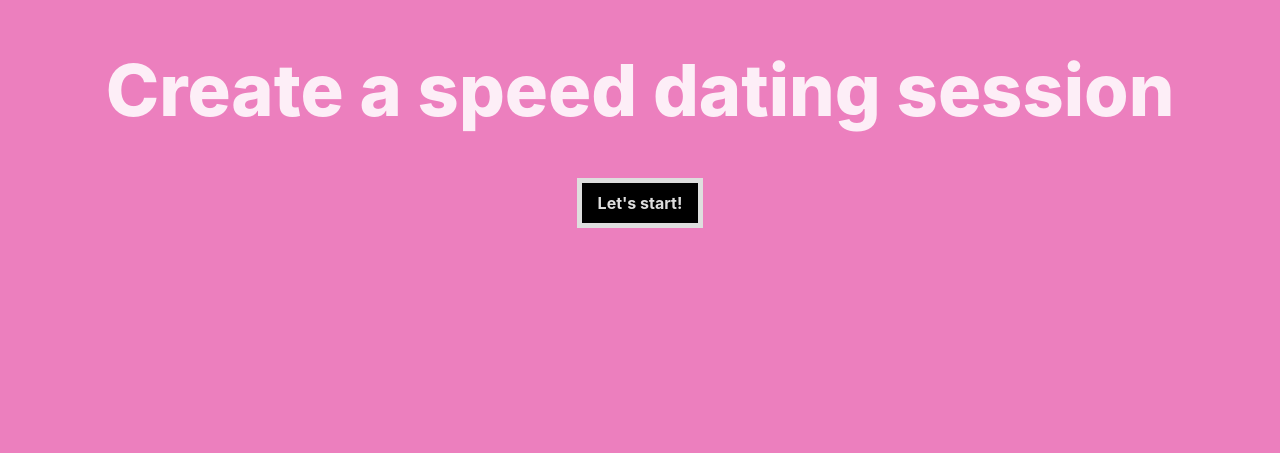
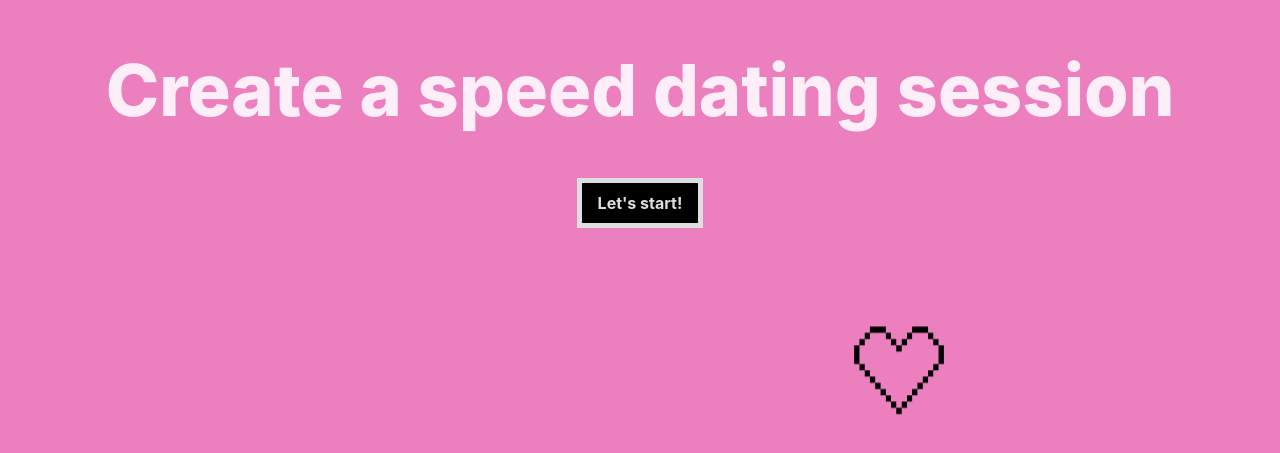
Before and after one commit to madstone0-0/speed-dating, a React (Vite) app in the folder frontend/: page / in a window 1280 px wide. Shown: the part 277-730 px from the top of the page. Built offline with nearby package versions, Linux system fonts and the light colour scheme; no server answers; the HTML template or start-up script is replaced by a standard one.

Commit message:
animated heart component

```diff
--- /dev/null
+++ b/frontend/src/Components/heart.tsx
@@ -0,0 +1,45 @@
+import { useEffect, useRef, useState } from "react";
+import heart from './../assets/heart.png';
+import '../styles/heart.css'
+
+export function Heart(){
+    const x = useRef<number>(Math.random()*window.innerWidth);
+    const y = useRef<number>(Math.random()*window.innerHeight);
+
+    const animationReference = useRef(0);
+    const heartRef = useRef<HTMLImageElement>(null);
+
+    const speed = 5;
+    const angle = Math.random() * 2* Math.PI;
+    const velocityX = speed*Math.cos(angle);
+    const velocityY = speed*Math.sin(angle);
+
+    const move = ()=>{
+        x.current+= velocityX; y.current+=velocityY;
+
+        if(x.current >= window.innerWidth) x.current = 0;
+        if(x.current < 0) x.current = window.innerWidth;
+
+        if(y.current >= window.innerHeight) y.current = 0;
+        if(y.current < 0) y.current = window.innerHeight;
+
+        if(heartRef.current){
+            heartRef.current.style.transform = `translate(${x.current}px, ${y.current}px)`;
+        }
+        console.log(x.current);
+        console.log(y.current);
+        animationReference.current = requestAnimationFrame(move);
+    }
+
+    useEffect(()=>{
+        animationReference.current = requestAnimationFrame(move);
+        return ()=>{
+            cancelAnimationFrame(animationReference.current);
+        }
+    }, [])
+
+    return (
+        <img ref = {heartRef} src={heart} id = 'heart'/>
+    );
+
+}
--- a/frontend/src/Components/hostLobby.tsx
+++ b/frontend/src/Components/hostLobby.tsx
@@ -10,6 +10,7 @@ import { getSessionStore, removeSessionStore } from "./utils";
 import { useNavigate } from "react-router-dom";
 import { AxiosError } from "axios";
 import { useWebSocketWithHeartbeat } from "./utils/hooks";
+import { Heart } from "./heart";
 
 interface HostLobbyProps {
     setUserCreated: Dispatch<SetStateAction<boolean>>;
--- a/frontend/src/pages/start.tsx
+++ b/frontend/src/pages/start.tsx
@@ -5,6 +5,7 @@ import { HostLobby } from "../Components/hostLobby";
 import { v4 } from "uuid";
 import { ratatosk } from "../Components/utils/Fetch";
 import { setSessionStore } from "../Components/utils";
+import { Heart } from "../Components/heart";
 
 export function Start() {
     const [loading, setLoading] = useState(false);
@@ -45,6 +46,9 @@ export function Start() {
                     </button>
                 </>
             )}
+            <Heart/>
+            <Heart/>
+            <Heart/>
         </div>
     );
 }
--- /dev/null
+++ b/frontend/src/styles/heart.css
@@ -0,0 +1,5 @@
+#heart {
+    width: 100px;
+    height: 100px;
+    position: absolute;
+}
```
Also changed, not shown: frontend/src/assets/heart.png (added).
